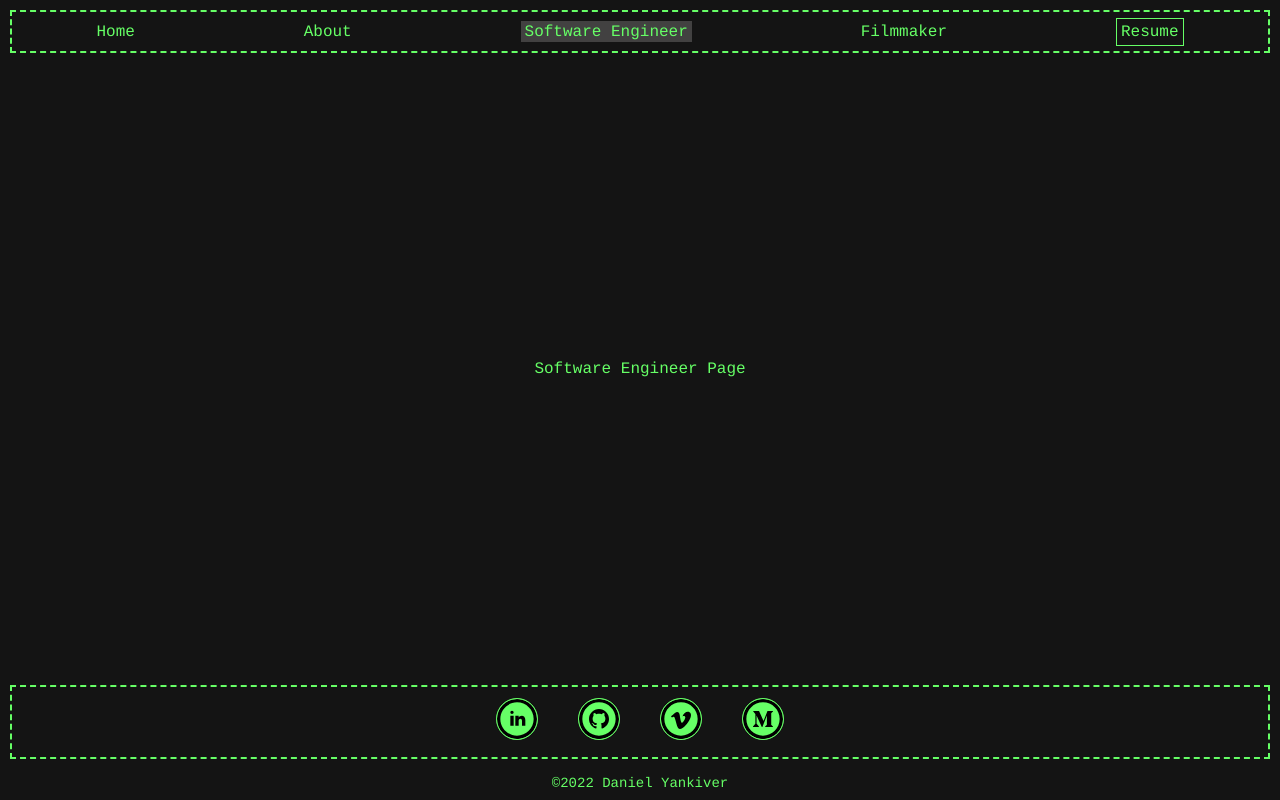
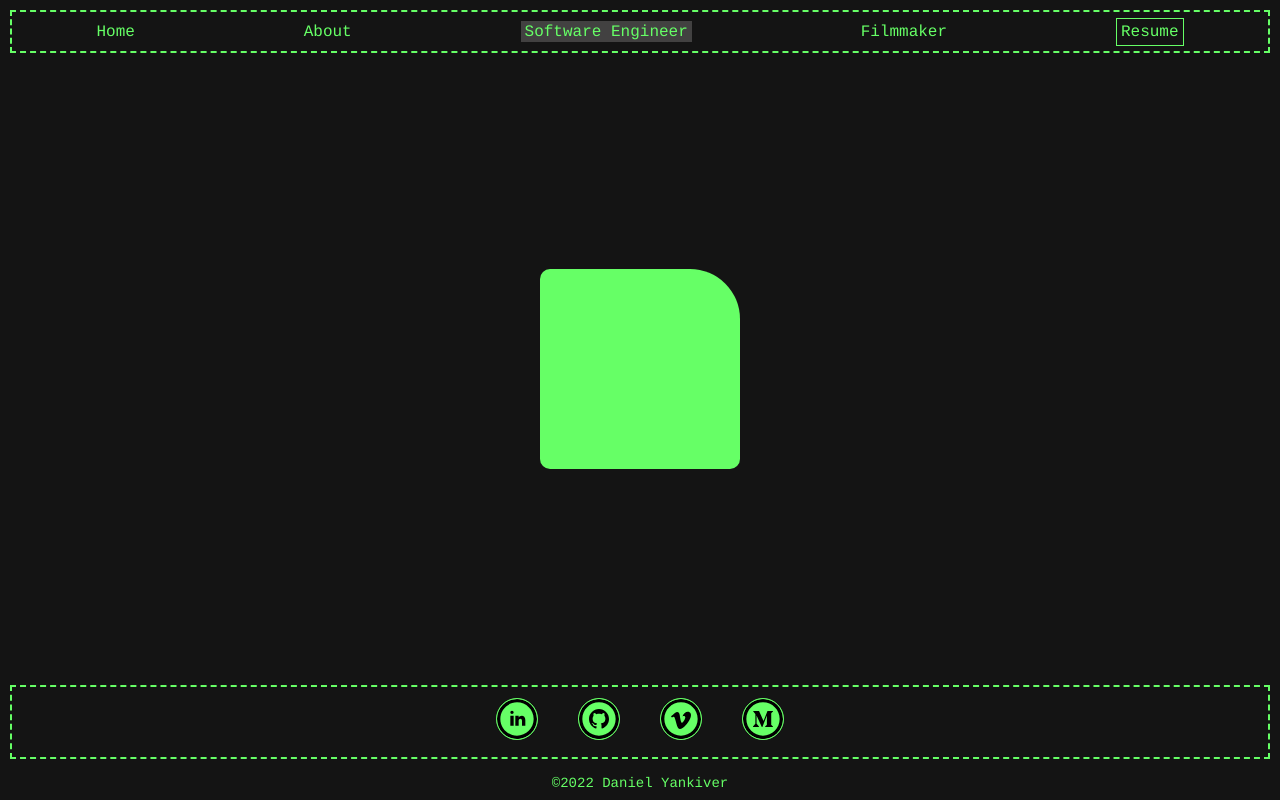
Before and after one commit to DanielYankiver/day-platform-2.0, a React (Create React App) app: page /SoftwareEngineer in a window 1280 px wide. Built offline with nearby package versions, Linux system fonts and the light colour scheme.

Commit message:
adding floppy image with pure css

```diff
--- a/src/pages/SoftwareEngineer.css
+++ b/src/pages/SoftwareEngineer.css
@@ -4,5 +4,13 @@
   color: #66FF66;
   display: flex;
   justify-content: center;
+  flex-direction: column;
   align-items: center;
 }
+
+.floppy-background {
+  width: 200px;
+  height: 200px;
+  background-color: #66FF66;
+  border-radius: 10px 50px 10px 10px;
+}
--- a/src/pages/SoftwareEngineer.jsx
+++ b/src/pages/SoftwareEngineer.jsx
@@ -1,11 +1,16 @@
 import React from 'react';
+// import floppy from '../images/floppy-disk.svg'
 import './SoftwareEngineer.css'
 
 function SoftwareEngineer() {
     return (
       <div className='software-engineer-container'>
-        <div className='software-engineer-title'>
+        {/* <div className='software-engineer-title'>
           Software Engineer Page
+        </div> */}
+        {/* <img href={floppy} className='floppy'/> */}
+        <div className='floppy-background'>
+
         </div>
       </div>
     );
```
